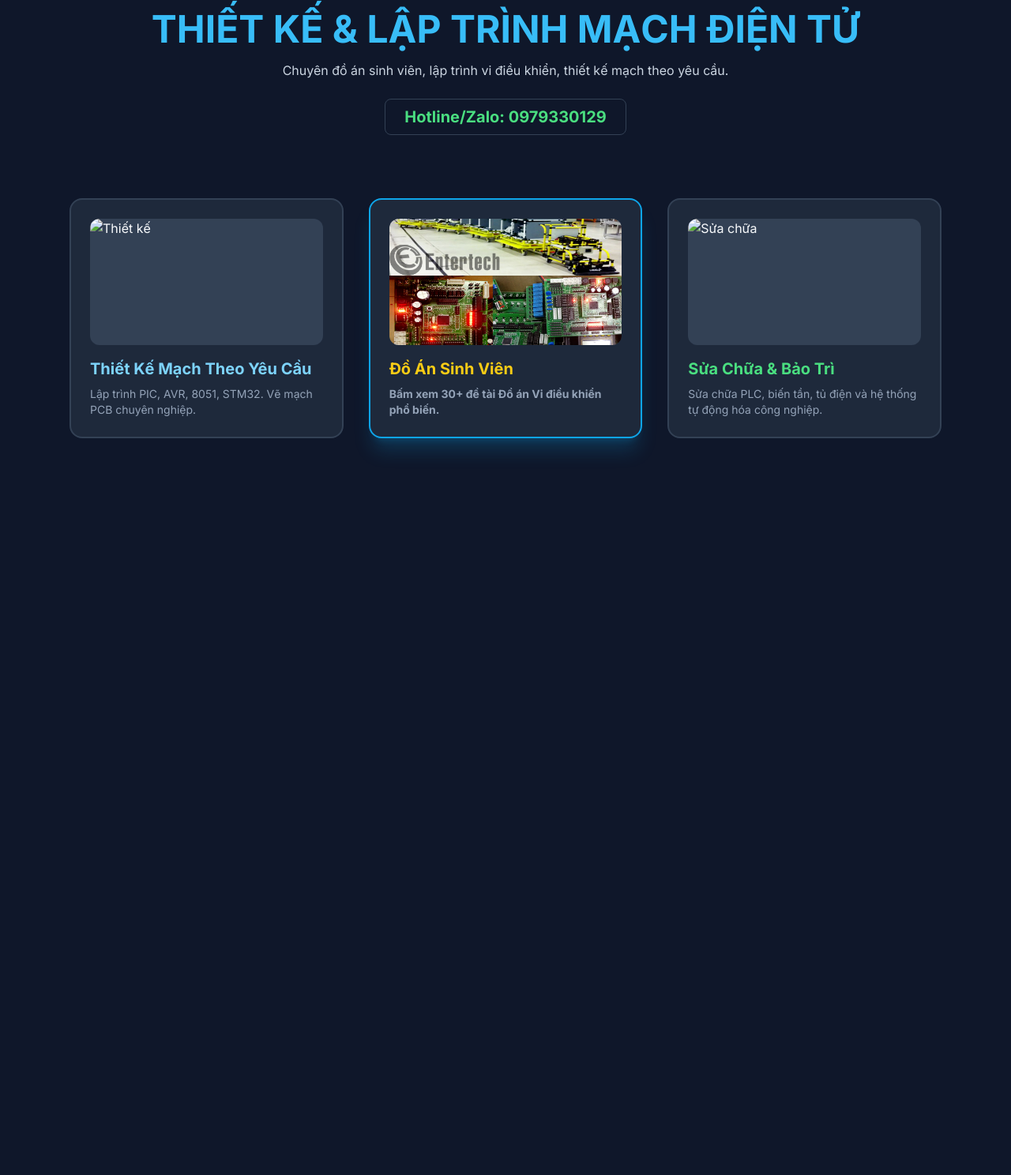
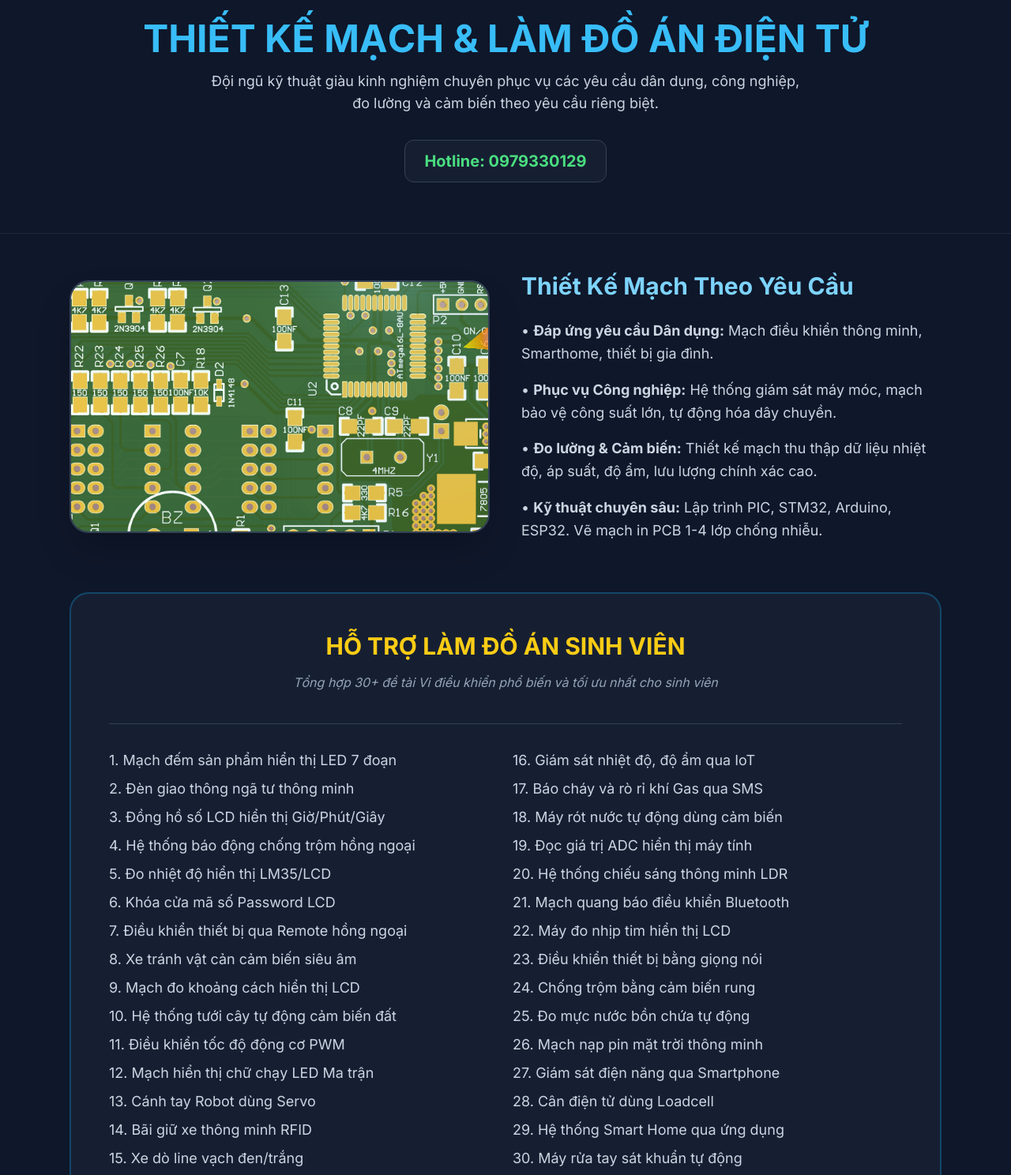
Before and after one commit to khoadiendhcn-sys/Thiet-Ke-Mach-Dien-Tu, a plain HTML site: page index.html in a window 1280 px wide. Shown: the part 104-1592 px from the top of the page at 79% size. Before the commit the page ends 800 px from the top, so only its background shows below. Drawn offline with nearby package versions, Linux system fonts and the light colour scheme.

Commit message:
Add files via upload

```diff
--- a/index.html
+++ b/index.html
@@ -3,134 +3,136 @@
 <head>
     <meta charset="UTF-8">
     <meta name="viewport" content="width=device-width, initial-scale=1.0">
-    <title>Kỹ Thuật Điện Tử - 0979330129</title>
+
+    <title>Thiết Kế Mạch & Làm Đồ Án Sinh Viên Uy Tín - 0979330129</title>
+    <meta name="description" content="Chuyên thiết kế mạch điện tử dân dụng, công nghiệp, cảm biến và nhận làm đồ án sinh viên chuyên nghiệp. Đội ngũ giàu kinh nghiệm, hỗ trợ tận tâm.">
+    <meta name="keywords" content="thiết kế mạch, làm đồ án, đồ án điện tử, mạch công nghiệp, cảm biến, 0979330129">
+
     <script src="https://cdn.tailwindcss.com"></script>
     <style>
         @import url('https://fonts.googleapis.com/css2?family=Inter:wght@400;700&display=swap');
-        body { font-family: 'Inter', sans-serif; background-color: #0f172a; color: #f8fafc; }
-        .service-card { transition: all 0.3s; cursor: pointer; }
-        .service-card:hover { transform: translateY(-5px); border-color: #38bdf8; }
-        .modal-scroll { max-height: 65vh; overflow-y: auto; padding-right: 10px; }
-        .modal-scroll::-webkit-scrollbar { width: 6px; }
-        .modal-scroll::-webkit-scrollbar-thumb { background: #334155; border-radius: 10px; }
+        body { font-family: 'Inter', sans-serif; background-color: #0f172a; color: #f8fafc; scroll-behavior: smooth; }
+        .service-card { transition: all 0.3s; border: 2px solid #1e293b; }
+        .service-card:hover { border-color: #38bdf8; transform: translateY(-5px); }
+        .slideshow-container { position: relative; width: 100%; height: 100%; }
+        .slide-img {
+            position: absolute; inset: 0; width: 100%; height: 100%;
+            object-fit: cover; opacity: 0; transition: opacity 1s ease-in-out;
+        }
+        .slide-img.active { opacity: 1; }
+        .project-list { column-count: 1; }
+        @media (min-width: 768px) { .project-list { column-count: 2; } }
     </style>
 </head>
 <body>
     <nav class="bg-slate-900 border-b border-slate-800 py-4 px-6 flex justify-between items-center sticky top-0 z-40">
-        <span class="font-bold text-sky-400">Kỹ Thuật Điện Tử</span>
-        <a href="tel:0979330129" class="bg-green-600 text-white font-bold py-2 px-4 rounded-full text-sm">📞 Gọi ngay: 0979330129</a>
+        <span class="font-bold text-sky-400 text-lg">Kỹ Thuật Điện Tử</span>
+        <div class="flex gap-4">
+            <a href="https://zalo.me/0979330129" class="bg-blue-600 text-white font-bold py-2 px-4 rounded-full text-xs">Zalo</a>
+            <a href="tel:0979330129" class="bg-green-600 text-white font-bold py-2 px-4 rounded-full text-xs">Gọi Ngay</a>
+        </div>
     </nav>
 
-    <header class="py-12 px-6 text-center bg-slate-900">
-        <h1 class="text-3xl md:text-5xl font-bold text-sky-400 mb-4">THIẾT KẾ & LẬP TRÌNH MẠCH ĐIỆN TỬ</h1>
-        <p class="text-slate-300 max-w-2xl mx-auto mb-6">Chuyên đồ án sinh viên, lập trình vi điều khiển, thiết kế mạch theo yêu cầu.</p>
-        <div class="text-xl font-bold text-green-400 border border-slate-700 inline-block px-6 py-2 rounded-lg">Hotline/Zalo: 0979330129</div>
+    <header class="py-16 px-6 text-center bg-slate-900 border-b border-slate-800">
+        <h1 class="text-3xl md:text-5xl font-bold text-sky-400 mb-4 uppercase leading-tight">Thiết Kế Mạch & Làm Đồ Án Điện Tử</h1>
+        <p class="text-slate-300 max-w-3xl mx-auto mb-8 text-lg">Đội ngũ kỹ thuật giàu kinh nghiệm chuyên phục vụ các yêu cầu dân dụng, công nghiệp, đo lường và cảm biến theo yêu cầu riêng biệt.</p>
+        <div class="flex flex-wrap justify-center gap-4">
+            <div class="text-xl font-bold text-green-400 border border-slate-700 px-6 py-3 rounded-xl bg-slate-800/50">Hotline: 0979330129</div>
+        </div>
     </header>
 
-    <main class="max-w-6xl mx-auto px-6 py-8">
-        <div class="grid grid-cols-1 md:grid-cols-3 gap-8">
-            <div onclick="openModal('thietke')" class="service-card p-6 bg-slate-800 border-2 border-slate-700 rounded-2xl">
-                <div class="h-40 bg-slate-700 rounded-xl mb-4 overflow-hidden">
-                    <img src="thiet-ke.jpg" class="w-full h-full object-cover" alt="Thiết kế">
+    <main class="max-w-6xl mx-auto px-6 py-12">
+        <section class="mb-16 grid grid-cols-1 md:grid-cols-2 gap-10 items-center">
+            <div class="h-80 bg-slate-800 rounded-3xl overflow-hidden relative border-2 border-slate-700 shadow-2xl">
+                <div class="slideshow-container">
+                    <img src="tk1.png" class="slide-img active" alt="Thiết kế mạch công nghiệp">
+                    <img src="tk2.png" class="slide-img" alt="Thiết kế mạch dân dụng">
                 </div>
-                <h3 class="text-xl font-bold text-sky-300 mb-2">Thiết Kế Mạch Theo Yêu Cầu</h3>
-                <p class="text-slate-400 text-sm">Lập trình PIC, AVR, 8051, STM32. Vẽ mạch PCB chuyên nghiệp.</p>
             </div>
+            <div>
+                <h2 class="text-3xl font-bold text-sky-300 mb-6">Thiết Kế Mạch Theo Yêu Cầu</h2>
+                <div class="space-y-4 text-slate-300 leading-relaxed text-lg">
+                    <p>• <b>Đáp ứng yêu cầu Dân dụng:</b> Mạch điều khiển thông minh, Smarthome, thiết bị gia đình.</p>
+                    <p>• <b>Phục vụ Công nghiệp:</b> Hệ thống giám sát máy móc, mạch bảo vệ công suất lớn, tự động hóa dây chuyền.</p>
+                    <p>• <b>Đo lường & Cảm biến:</b> Thiết kế mạch thu thập dữ liệu nhiệt độ, áp suất, độ ẩm, lưu lượng chính xác cao.</p>
+                    <p>• <b>Kỹ thuật chuyên sâu:</b> Lập trình PIC, STM32, Arduino, ESP32. Vẽ mạch in PCB 1-4 lớp chống nhiễu.</p>
+                </div>
+            </div>
+        </section>
 
-            <div onclick="openModal('doan')" class="service-card p-6 bg-slate-800 border-2 border-sky-500 rounded-2xl shadow-xl shadow-sky-500/20">
-                <div class="h-40 bg-slate-700 rounded-xl mb-4 overflow-hidden">
-                    <img src="Thiet_Ke_Mach.png" class="w-full h-full object-cover" alt="Đồ án">
-                </div>
-                <h3 class="text-xl font-bold text-yellow-400 mb-2">Đồ Án Sinh Viên</h3>
-                <p class="text-slate-400 text-sm font-bold">Bấm xem 30+ đề tài Đồ án Vi điều khiển phổ biến.</p>
+        <section class="bg-slate-800/50 border-2 border-sky-500/30 rounded-3xl p-8 md:p-12 mb-16">
+            <div class="text-center mb-10">
+                <h2 class="text-3xl font-bold text-yellow-400 mb-4 uppercase">Hỗ Trợ Làm Đồ Án Sinh Viên</h2>
+                <p class="text-slate-400 italic">Tổng hợp 30+ đề tài Vi điều khiển phổ biến và tối ưu nhất cho sinh viên</p>
             </div>
+            <div class="project-list text-slate-300 space-y-2 text-md md:text-lg border-t border-slate-700 pt-8">
+                <div>1. Mạch đếm sản phẩm hiển thị LED 7 đoạn</div>
+                <div>2. Đèn giao thông ngã tư thông minh</div>
+                <div>3. Đồng hồ số LCD hiển thị Giờ/Phút/Giây</div>
+                <div>4. Hệ thống báo động chống trộm hồng ngoại</div>
+                <div>5. Đo nhiệt độ hiển thị LM35/LCD</div>
+                <div>6. Khóa cửa mã số Password LCD</div>
+                <div>7. Điều khiển thiết bị qua Remote hồng ngoại</div>
+                <div>8. Xe tránh vật cản cảm biến siêu âm</div>
+                <div>9. Mạch đo khoảng cách hiển thị LCD</div>
+                <div>10. Hệ thống tưới cây tự động cảm biến đất</div>
+                <div>11. Điều khiển tốc độ động cơ PWM</div>
+                <div>12. Mạch hiển thị chữ chạy LED Ma trận</div>
+                <div>13. Cánh tay Robot dùng Servo</div>
+                <div>14. Bãi giữ xe thông minh RFID</div>
+                <div>15. Xe dò line vạch đen/trắng</div>
+                <div>16. Giám sát nhiệt độ, độ ẩm qua IoT</div>
+                <div>17. Báo cháy và rò rỉ khí Gas qua SMS</div>
+                <div>18. Máy rót nước tự động dùng cảm biến</div>
+                <div>19. Đọc giá trị ADC hiển thị máy tính</div>
+                <div>20. Hệ thống chiếu sáng thông minh LDR</div>
+                <div>21. Mạch quang báo điều khiển Bluetooth</div>
+                <div>22. Máy đo nhịp tim hiển thị LCD</div>
+                <div>23. Điều khiển thiết bị bằng giọng nói</div>
+                <div>24. Chống trộm bằng cảm biến rung</div>
+                <div>25. Đo mực nước bồn chứa tự động</div>
+                <div>26. Mạch nạp pin mặt trời thông minh</div>
+                <div>27. Giám sát điện năng qua Smartphone</div>
+                <div>28. Cân điện tử dùng Loadcell</div>
+                <div>29. Hệ thống Smart Home qua ứng dụng</div>
+                <div>30. Máy rửa tay sát khuẩn tự động</div>
+            </div>
+        </section>
 
-            <div onclick="openModal('suachua')" class="service-card p-6 bg-slate-800 border-2 border-slate-700 rounded-2xl">
-                <div class="h-40 bg-slate-700 rounded-xl mb-4 overflow-hidden">
-                    <img src="sua-chua.jpg" class="w-full h-full object-cover" alt="Sửa chữa">
-                </div>
-                <h3 class="text-xl font-bold text-green-400 mb-2">Sửa Chữa & Bảo Trì</h3>
-                <p class="text-slate-400 text-sm">Sửa chữa PLC, biến tần, tủ điện và hệ thống tự động hóa công nghiệp.</p>
+        <section class="grid grid-cols-1 md:grid-cols-2 gap-8 items-center">
+            <div class="order-2 md:order-1">
+                <h2 class="text-3xl font-bold text-green-400 mb-6">Sửa Chữa & Bảo Trì PLC</h2>
+                <p class="text-slate-400 mb-6">Chúng tôi chuyên khắc phục các sự cố điện tử công nghiệp phức tạp:</p>
+                <ul class="space-y-3 text-slate-300">
+                    <li>• Lập trình, sửa chữa PLC Siemens, Mitsubishi, Delta, Omron.</li>
+                    <li>• Cài đặt biến tần, sửa lỗi màn hình HMI.</li>
+                    <li>• Phục hồi bo mạch công suất, tủ điện tự động hóa.</li>
+                </ul>
             </div>
-        </div>
+            <div class="h-64 rounded-2xl overflow-hidden border border-slate-700 order-1 md:order-2">
+                <img src="sua-chua.jpg" class="w-full h-full object-cover" alt="Sửa chữa điện tử">
+            </div>
+        </section>
     </main>
 
-    <div id="serviceModal" class="fixed inset-0 bg-black/90 hidden z-50 flex items-center justify-center p-4">
-        <div class="bg-slate-800 border border-slate-700 max-w-lg w-full rounded-2xl p-6 relative">
-            <button onclick="closeModal()" class="absolute top-4 right-4 text-slate-400 text-2xl">&times;</button>
-            <div id="modalContent" class="modal-scroll"></div>
-            <div class="mt-6 grid grid-cols-2 gap-4 border-t border-slate-700 pt-6">
-                <a href="tel:0979330129" class="bg-green-600 text-white text-center py-3 rounded-xl font-bold shadow-lg">GỌI ĐIỆN</a>
-                <a href="https://zalo.me/0979330129" target="_blank" class="bg-blue-600 text-white text-center py-3 rounded-xl font-bold shadow-lg">ZALO</a>
-            </div>
-        </div>
+    <footer class="bg-slate-900 border-t border-slate-800 py-8 text-center pb-24 md:pb-8">
+        <p class="text-slate-500 text-sm">© 2026 Kỹ Thuật Điện Tử. Thiết kế bởi đội ngũ chuyên nghiệp.</p>
+    </footer>
+
+    <div class="fixed bottom-0 left-0 right-0 grid grid-cols-2 gap-2 p-4 bg-slate-900/80 backdrop-blur-md border-t border-slate-800 md:hidden z-50">
+        <a href="tel:0979330129" class="bg-green-600 text-white text-center py-4 rounded-2xl font-bold shadow-lg shadow-green-500/20">GỌI ĐIỆN</a>
+        <a href="https://zalo.me/0979330129" class="bg-blue-600 text-white text-center py-4 rounded-2xl font-bold shadow-lg shadow-blue-500/20">ZALO CHAT</a>
     </div>
 
     <script>
-    const services = {
-        thietke: {
-            title: "Thiết Kế & Lập Trình VĐK",
-            desc: "<ul class='space-y-2 text-slate-300'><li>• Lập trình chuyên sâu: <b>8051, PIC, AVR, STM32</b>.</li><li>• Thiết kế mạch PCB Altium chuyên nghiệp.</li><li>• Chuyển giao code nguồn và hướng dẫn nguyên lý.</li></ul>"
-        },
-        doan: {
-            title: "30 Đề Tài Đồ Án Phổ Biến",
-            desc: "<div class='grid grid-cols-1 gap-1 text-sm text-slate-300'>" +
-                  "1. Mạch đếm sản phẩm hiển thị LED 7 đoạn.<br>" +
-                  "2. Đèn giao thông ngã tư (có nút nhấn ưu tiên).<br>" +
-                  "3. Đồng hồ số LCD hiển thị Giờ/Phút/Giây.<br>" +
-                  "4. Hệ thống báo động chống trộm hồng ngoại.<br>" +
-                  "5. Đo và hiển thị nhiệt độ dùng cảm biến LM35.<br>" +
-                  "6. Khóa cửa mã số (Password) hiển thị LCD.<br>" +
-                  "7. Điều khiển thiết bị điện qua Remote Hồng ngoại.<br>" +
-                  "8. Xe tránh vật cản dùng cảm biến siêu âm.<br>" +
-                  "9. Mạch đo khoảng cách hiển thị LCD.<br>" +
-                  "10. Hệ thống tưới cây tự động (độ ẩm đất).<br>" +
-                  "11. Điều khiển tốc độ động cơ PWM.<br>" +
-                  "12. Mạch hiển thị chữ chạy trên LED Ma trận.<br>" +
-                  "13. Cánh tay Robot 3 bậc tự do dùng Servo.<br>" +
-                  "14. Hệ thống bãi giữ xe dùng thẻ từ RFID.<br>" +
-                  "15. Xe dò line (theo vạch đen/trắng).<br>" +
-                  "16. Giám sát nhiệt độ, độ ẩm qua Internet (IoT).<br>" +
-                  "17. Báo cháy và rò rỉ khí Gas qua SMS/Zalo.<br>" +
-                  "18. Máy rót nước tự động dùng cảm biến.<br>" +
-                  "19. Đọc giá trị ADC hiển thị lên máy tính.<br>" +
-                  "20. Hệ thống chiếu sáng thông minh (LDR).<br>" +
-                  "21. Mạch quang báo điều khiển qua Bluetooth.<br>" +
-                  "22. Máy đo nhịp tim hiển thị LCD.<br>" +
-                  "23. Điều khiển thiết bị điện bằng giọng nói.<br>" +
-                  "24. Hệ thống chống trộm dùng cảm biến rung.<br>" +
-                  "25. Đo mực nước trong bồn chứa tự động.<br>" +
-                  "26. Mạch nạp pin mặt trời thông minh.<br>" +
-                  "27. Giám sát điện năng tiêu thụ qua Smartphone.<br>" +
-                  "28. Cân điện tử dùng Loadcell hiển thị LCD.<br>" +
-                  "29. Hệ thống nhà thông minh (Smart Home) trọn gói.<br>" +
-                  "30. Máy rửa tay sát khuẩn tự động.</div>"
-        },
-        suachua: {
-            title: "Sửa Chữa Điện Công Nghiệp",
-            desc: "<ul class='space-y-2 text-slate-300'><li>• Lập trình PLC Siemens, Mitsubishi, Delta.</li><li>• Cài đặt, sửa chữa Biến tần, HMI.</li><li>• Sửa chữa bo mạch công suất, tủ điều khiển.</li></ul>"
-        }
-    };
-
-    // HÀM QUAN TRỌNG ĐỂ HIỂN THỊ MODAL
-    function openModal(type) {
-        const data = services[type];
-        document.getElementById('modalContent').innerHTML = `
-            <h2 class="text-2xl font-bold text-sky-400 mb-4">${data.title}</h2>
-            <div class="text-slate-300 leading-relaxed">${data.desc}</div>
-        `;
-        document.getElementById('serviceModal').classList.remove('hidden');
-    }
-
-    function closeModal() {
-        document.getElementById('serviceModal').classList.add('hidden');
-    }
-
-    // Đóng modal khi nhấn ra ngoài vùng bảng tin
-    window.onclick = function(event) {
-        const modal = document.getElementById('serviceModal');
-        if (event.target == modal) {
-            closeModal();
-        }
-    }
-</script>
+        // Xử lý Slideshow
+        let currentSlide = 0;
+        const slides = document.querySelectorAll('.slide-img');
+        setInterval(() => {
+            slides[currentSlide].classList.remove('active');
+            currentSlide = (currentSlide + 1) % slides.length;
+            slides[currentSlide].classList.add('active');
+        }, 3500);
+    </script>
+</body>
+</html>
```
Also changed, not shown: tk1.png (added), tk2.png (added).
